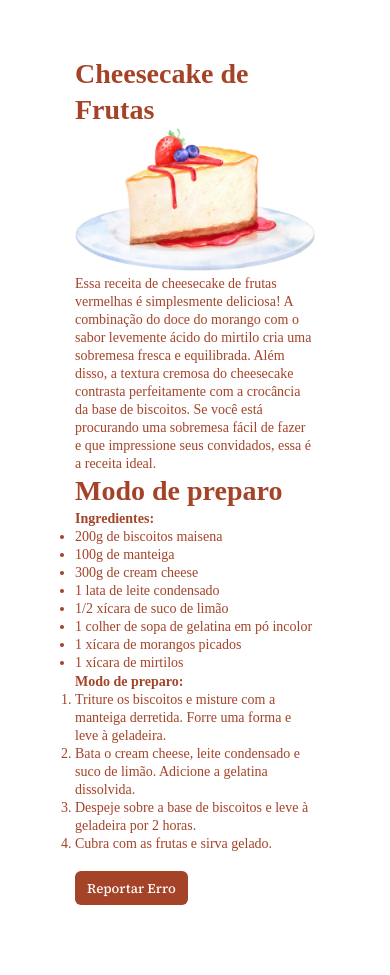
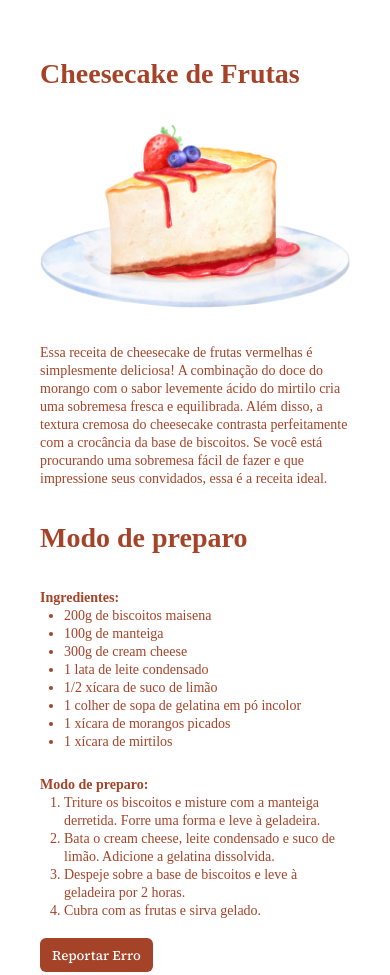
Before and after one commit to lucascriado/rocketseat-recipe, a plain HTML site: page index.html in a window 390 px wide. Drawn offline with Linux system fonts and the light colour scheme; a web font is replaced by a local one.

Commit message:
feat: organizing responsiveness for texts,imgs

```diff
--- a/index.html
+++ b/index.html
@@ -23,8 +23,8 @@
         </div>
         <div class="ingredients">
             <h2>Modo de preparo</h2>
+            <strong>Ingredientes:</strong>
             <ul>
-                <strong>Ingredientes:</strong>
                 <li>200g de biscoitos maisena</li>
                 <li>100g de manteiga</li>
                 <li>300g de cream cheese</li>
@@ -34,8 +34,8 @@
                 <li>1 xícara de morangos picados</li>
                 <li>1 xícara de mirtilos</li>
             </ul>
+            <strong>Modo de preparo:</strong>
             <ol>
-                <strong>Modo de preparo:</strong>
                 <li>Triture os biscoitos e misture com a manteiga derretida. Forre uma forma e leve à geladeira.</li>
                 <li>Bata o cream cheese, leite condensado e suco de limão. Adicione a gelatina dissolvida.</li>
                 <li>Despeje sobre a base de biscoitos e leve à geladeira por 2 horas.</li>
--- a/style.css
+++ b/style.css
@@ -13,10 +13,15 @@ main {
     max-width: 32rem;
     margin-inline: auto;
     padding: 5.6rem 4rem;
+    box-sizing: content-box;
+    display: flex;
+    flex-direction: column;
+    gap: 3.2rem;
 }
 
 img {
     width: 100%;
+    margin-block: 3.2rem;
 }
 
 :root {
@@ -44,7 +49,19 @@ h1, h2 {
     line-height: 3.6rem;
 }
 
+h2 {
+    margin-bottom: 3.2rem;
+}
+
 p, li, strong {
     font-size: 1.4rem;
     line-height: 1.8rem;
 }
+
+ul, ol {
+    padding-left: 2.4rem;
+}
+
+ul {
+    margin-bottom: 2.4rem;
+}
```
